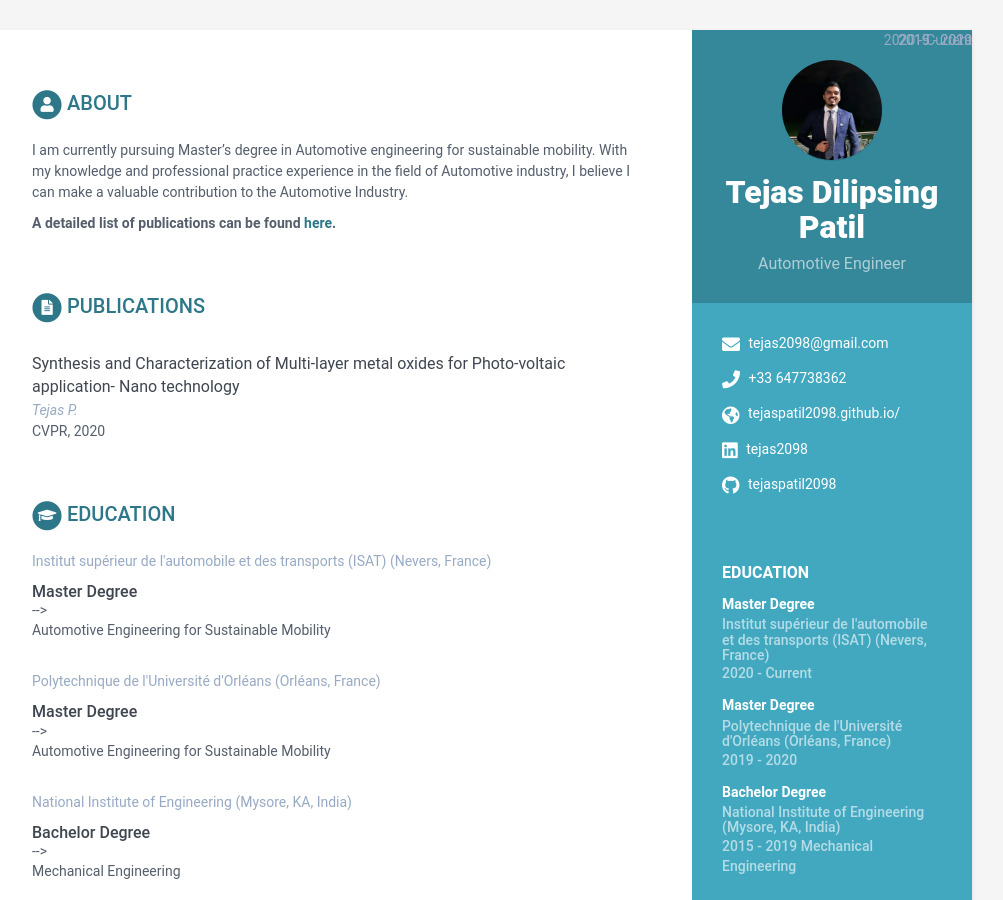
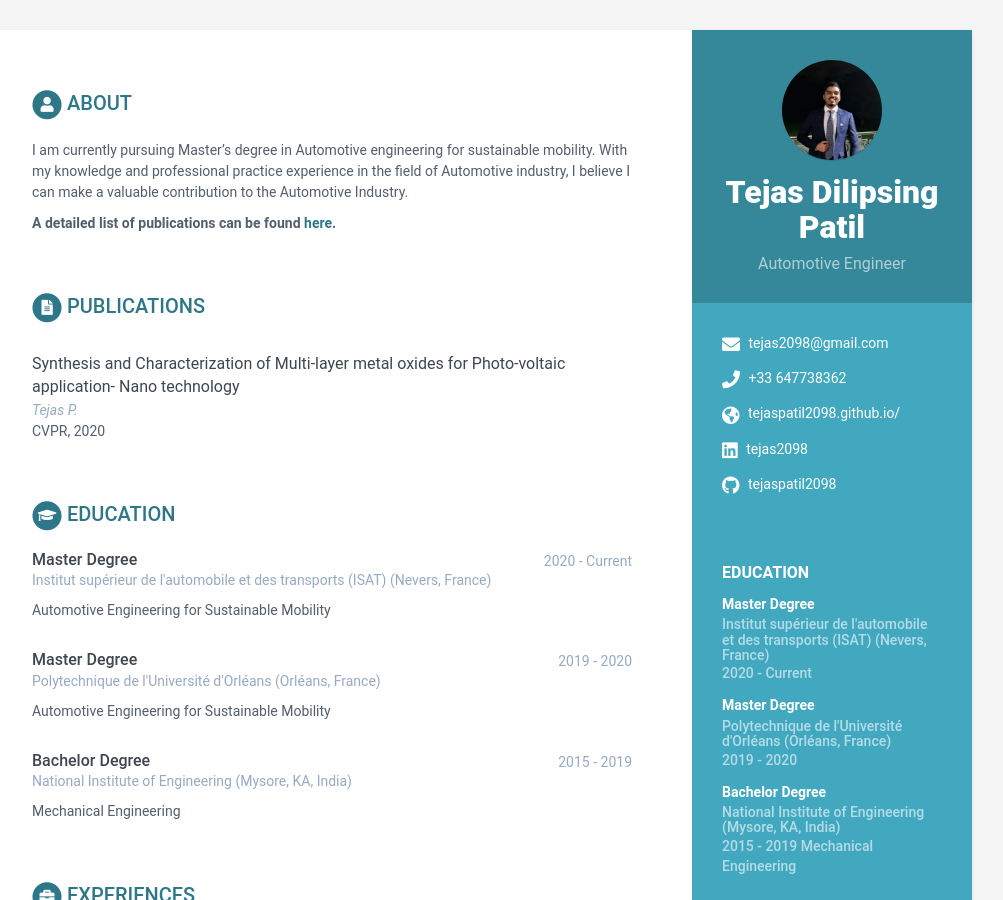
Before and after one commit to tejaspatil2098/tejaspatil2098.github.io, a Jekyll site: the page built from index.html, in a window 1280 px wide and 900 px high. Shown: the whole window, without its empty margins (168-1171 px from the left). Built offline with Jekyll 4.4.1, drawn with Linux system fonts in a browser that asks for light colours.

Commit message:
Update educationcomplete.html

```diff
--- a/_includes/educationcomplete.html
+++ b/_includes/educationcomplete.html
@@ -16,13 +16,11 @@
       <div class="meta">
 
         <div class="upper-row">
-          <div class="university">{{ graduation.university }}</div>
+          <h3 class="degree">{{ graduation.degree }}</h3>
+          <div class="time">{{ graduation.time }}</div>
         </div><!--//upper-row-->
 
-<!--         <div class="upper-row"> -->
-          <h3 class="degree">{{ graduation.degree }}</h3>
-          <div class="time">{{ graduation.time }}</div>
-<!--         </div><!--//upper-row--> -->
+        <div class="university">{{ graduation.university }}</div>
 
       </div><!--//meta-->
 
```
